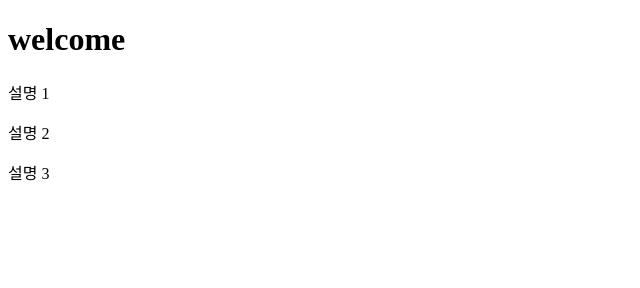
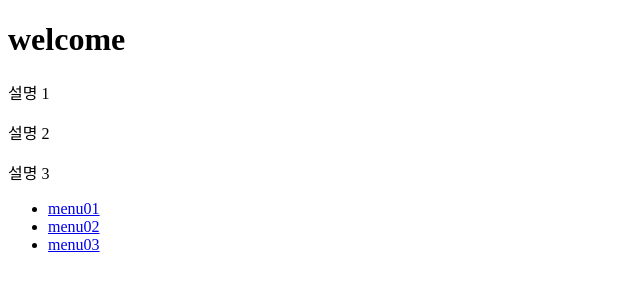
Before and after one commit to parksu-jin/basic_last, a plain HTML site: page index.html in a window 1280 px wide. Shown: the whole page, without its empty margins (0-640 px from the left). Drawn offline with Linux system fonts and the light colour scheme.

Commit message:
index 조항추가

```diff
--- a/index.html
+++ b/index.html
@@ -11,5 +11,12 @@
   <p>설명 1</p>
   <p>설명 2</p>
   <p>설명 3</p>
+  <nav>
+    <ul>
+      <li><a href="./login.html">menu01</a></li>
+      <li><a href="#">menu02</a></li>
+      <li><a href="#">menu03</a></li>
+    </ul>
+  </nav>
 </body>
 </html>
```
